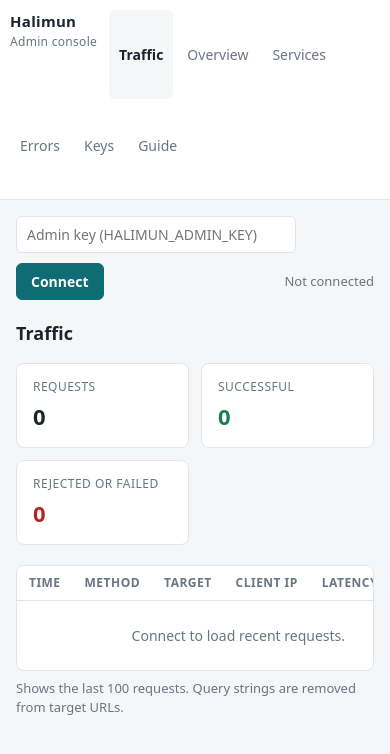
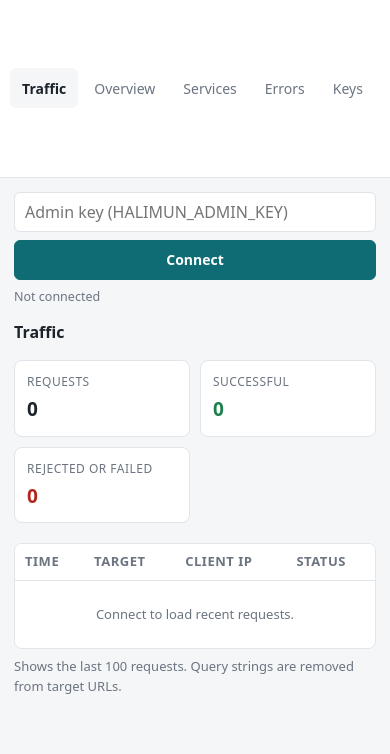
Before and after one commit to Muhammad-Ikhwan-Fathulloh/Halimun-Proxy, a plain HTML site: page dashboard/index.html in a window 390 px wide. Drawn offline with Linux system fonts and the light colour scheme.

Commit message:
feat(dashboard): responsive layout for mobile screens
- Sticky horizontal navigation that scrolls on small screens.
- Full-width controls with touch-friendly target sizes.
- Two-column stat cards, single column below 380px.
- Secondary table columns hidden on small screens.
- Add-service dialog presented as a bottom sheet on mobile.

Co-Authored-By: Claude Haiku 5.5 <noreply@anthropic.com>

```diff
--- a/dashboard/index.html
+++ b/dashboard/index.html
@@ -86,6 +86,7 @@
         .status { color: var(--muted); font-size: 13px; }
         .status.error { color: var(--bad); }
 
+        .api-key { width: 280px; }
         input.field, select.field {
             background: var(--panel);
             border: 1px solid var(--line);
@@ -222,13 +223,47 @@
         .modal label { color: var(--muted); font-size: 12px; }
         .modal .actions { display: flex; justify-content: flex-end; gap: 8px; margin-top: 6px; }
 
+        /* Mobile: navigasi horizontal yang bisa digeser, kontrol selebar layar,
+           tabel dengan kolom sekunder disembunyikan (klik-untuk-geser tetap tersedia). */
         @media (max-width: 760px) {
             .layout { grid-template-columns: 1fr; }
-            .sidebar { flex-direction: row; flex-wrap: wrap; border-right: 0; border-bottom: 1px solid var(--line); padding: 10px; }
-            .brand { padding: 0 8px 0 0; }
-            .sidebar .version { display: none; }
-            .main { padding: 16px; }
-            .key-row { grid-template-columns: 1fr; }
+            .sidebar {
+                position: sticky; top: 0; z-index: 5;
+                flex-direction: row; align-items: center;
+                border-right: 0; border-bottom: 1px solid var(--line);
+                padding: 8px 10px; gap: 4px;
+                overflow-x: auto; -webkit-overflow-scrolling: touch;
+            }
+            .brand, .sidebar .version { display: none; }
+            .nav { flex: 0 0 auto; white-space: nowrap; padding: 8px 12px; min-height: 40px; }
+            .main { padding: 14px; }
+            h2 { font-size: 16px; }
+            .topbar { flex-direction: column; align-items: stretch; gap: 8px; margin-bottom: 14px; }
+            .topbar .spacer { display: none; }
+            .topbar .status { font-size: 12.5px; }
+            .api-key { width: 100%; }
+            .topbar .btn { min-height: 40px; }
+            .cards { grid-template-columns: 1fr 1fr; gap: 10px; }
+            .card { padding: 12px; }
+            .card .value { font-size: 19px; }
+            .table-wrap { max-height: none; }
+            th, td { padding: 8px 10px; font-size: 13px; }
+            .hide-sm { display: none; }
+            .toolbar { flex-direction: column; align-items: stretch; }
+            .toolbar .btn { min-height: 40px; }
+            .svc-list { grid-template-columns: 1fr; }
+            .svc-head .btn { min-height: 36px; }
+            .panel { padding: 12px; }
+            .key-row { grid-template-columns: 1fr; gap: 4px; }
+            .key-row .k { font-size: 12px; }
+            .modal-bg { align-items: flex-end; padding: 0; }
+            .modal { max-width: none; border-radius: 12px 12px 0 0; padding: 18px; }
+            .modal .actions .btn { flex: 1; min-height: 40px; }
+            .modal input, .modal select { min-height: 40px; font-size: 16px; } /* 16px mencegah zoom otomatis iOS */
+            .topbar input.field { min-height: 40px; font-size: 16px; }
+        }
+        @media (max-width: 380px) {
+            .cards { grid-template-columns: 1fr; }
         }
         @media (prefers-reduced-motion: reduce) { * { transition: none !important; animation: none !important; } }
     </style>
@@ -248,7 +283,7 @@
 
     <main class="main">
         <div class="topbar">
-            <input id="apiKey" class="field" type="password" placeholder="Admin key (HALIMUN_ADMIN_KEY)" autocomplete="off" style="width:280px">
+            <input id="apiKey" class="field api-key" type="password" placeholder="Admin key (HALIMUN_ADMIN_KEY)" autocomplete="off">
             <button class="btn" id="connectBtn">Connect</button>
             <span class="spacer"></span>
             <span id="status" class="status">Not connected</span>
@@ -265,7 +300,7 @@
             <div class="table-wrap">
                 <table>
                     <thead>
-                        <tr><th>Time</th><th>Method</th><th>Target</th><th>Client IP</th><th class="num">Latency</th><th>Status</th></tr>
+                        <tr><th>Time</th><th class="hide-sm">Method</th><th>Target</th><th>Client IP</th><th class="num hide-sm">Latency</th><th>Status</th></tr>
                     </thead>
                     <tbody id="logBody"><tr><td class="empty" colspan="6">Connect to load recent requests.</td></tr></tbody>
                 </table>
@@ -455,10 +490,10 @@ docker compose up -d</pre>
                 ? logs.map((l) => `
                     <tr>
                         <td>${esc(formatTime(l.timestamp))}</td>
-                        <td class="mono">${esc(l.method)}</td>
+                        <td class="mono hide-sm">${esc(l.method)}</td>
                         <td class="mono">${esc(l.target_url)}</td>
                         <td class="mono">${esc(l.ip)}</td>
-                        <td class="num">${esc(l.execution_ms)} ms</td>
+                        <td class="num hide-sm">${esc(l.execution_ms)} ms</td>
                         <td class="${statusClass(l.status)}">${esc(l.status)}</td>
                     </tr>`).join("")
                 : '<tr><td class="empty" colspan="6">No requests yet.</td></tr>';
```
